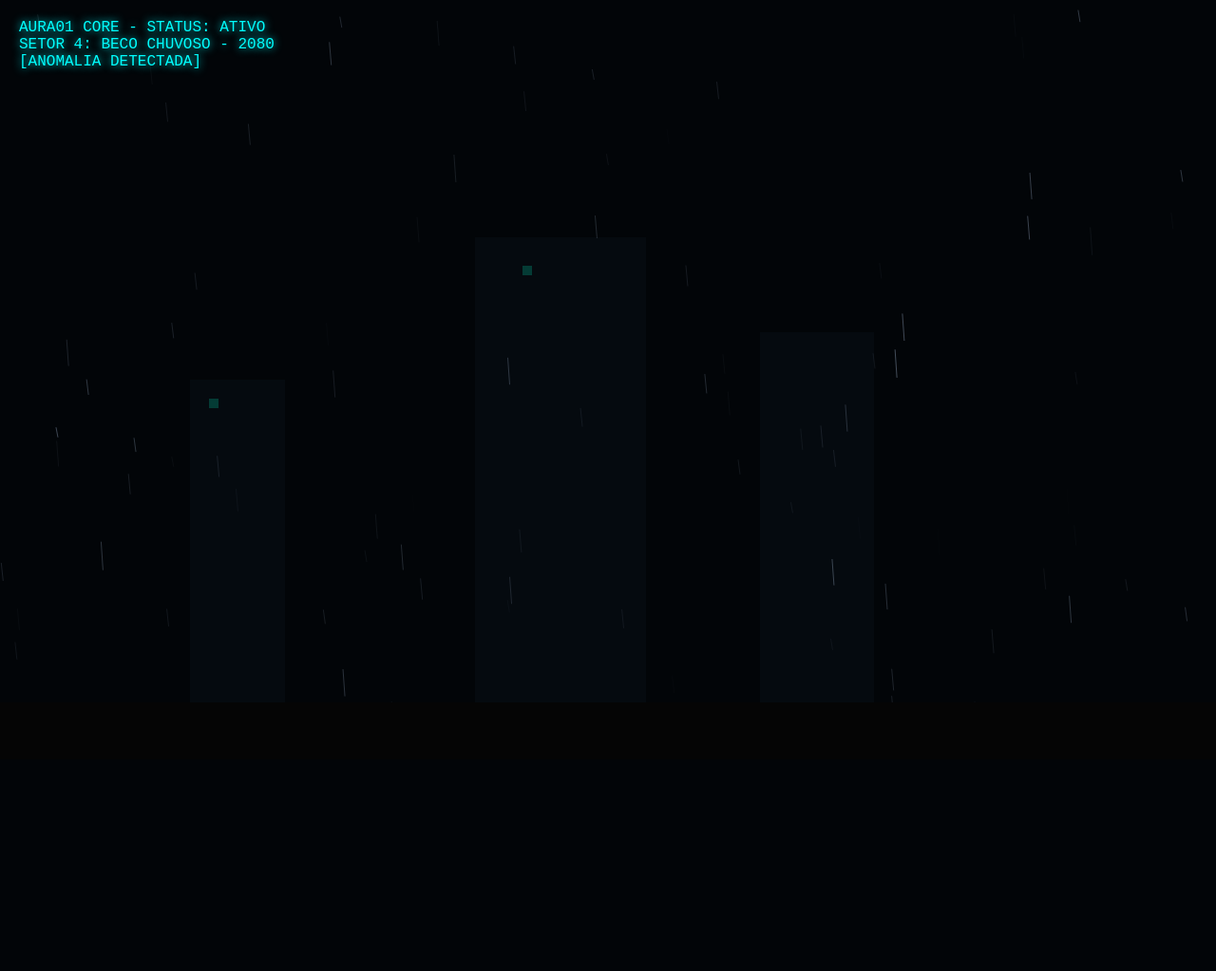
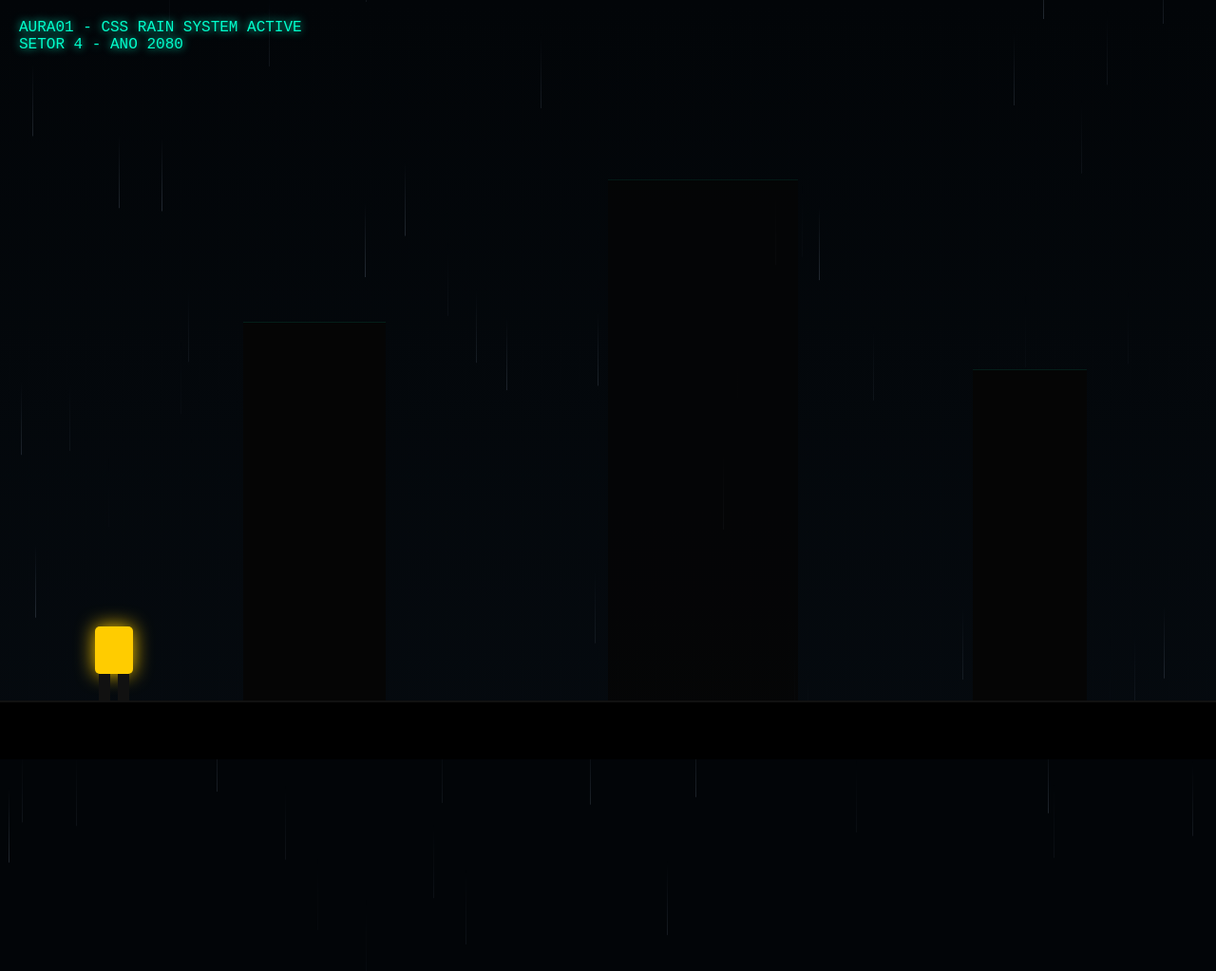
Before and after one commit to Rodrigo4guiar/GPO-Central-ICA01, a plain HTML site: page gpo_2080_flashback.html in a window 1280 px wide. Shown: the whole page at 95% size. Before the commit the page ends 800 px from the top, so only its background shows below. Drawn offline with Linux system fonts and the light colour scheme.

Commit message:
Update Game: Implement CSS-based rain as suggested by Arquiteto

```diff
--- a/gpo_2080_flashback.html
+++ b/gpo_2080_flashback.html
@@ -3,111 +3,102 @@
 <head>
     <meta charset="UTF-8">
     <meta name="viewport" content="width=device-width, initial-scale=1.0">
-    <title>GPO 2080 - Atmosfera Flashback</title>
+    <title>GPO 2080 - CSS Rain</title>
     <style>
+        :root {
+            --neon: #00ffcc;
+        }
         body { margin: 0; background: #020508; overflow: hidden; font-family: 'Courier New', monospace; }
-        canvas { display: block; }
-        #ui { position: absolute; top: 20px; left: 20px; color: #0ff; text-shadow: 0 0 10px #0ff; pointer-events: none; }
+
+        #game-container { position: relative; width: 100vw; height: 100vh; background: linear-gradient(to bottom, #020508 0%, #050a0f 100%); }
+
+        /* Estilo das Gotas Sugerido pelo Arquiteto */
+        .drop {
+            position: absolute;
+            width: 1px;
+            height: 80px;
+            background: linear-gradient(to bottom, transparent, rgba(174, 194, 224, 0.4));
+            animation: rain linear infinite;
+        }
+
+        @keyframes rain {
+            0% { transform: translateY(-120vh); }
+            100% { transform: translateY(120vh); }
+        }
+
+        /* Prédios ao fundo */
+        .building {
+            position: absolute; bottom: 60px; background: #050505;
+            border-top: 1px solid rgba(0, 255, 204, 0.1);
+            z-index: 2;
+        }
+
+        /* Personagem */
+        #agent {
+            position: absolute; bottom: 60px; left: 100px;
+            width: 40px; height: 80px; z-index: 10;
+        }
+        .jacket { width: 100%; height: 50px; background: #ffcc00; box-shadow: 0 0 20px #ffcc00; border-radius: 5px; }
+        .legs { width: 100%; height: 30px; display: flex; justify-content: space-around; }
+        .leg { width: 12px; height: 100%; background: #111; }
+
+        #floor { position: absolute; bottom: 0; width: 100%; height: 60px; background: #000; border-top: 2px solid #111; z-index: 5; }
+
+        #ui { position: absolute; top: 20px; left: 20px; color: var(--neon); text-shadow: 0 0 10px var(--neon); z-index: 100; }
     </style>
 </head>
 <body>
-    <div id="ui">
-        <div>AURA01 CORE - STATUS: ATIVO</div>
-        <div>SETOR 4: BECO CHUVOSO - 2080</div>
-        <div id="log">[ANOMALIA DETECTADA]</div>
+    <div id="game-container">
+        <div id="ui">
+            <div>AURA01 - CSS RAIN SYSTEM ACTIVE</div>
+            <div>SETOR 4 - ANO 2080</div>
+        </div>
+
+        <!-- Prédios -->
+        <div class="building" style="left: 20%; width: 150px; height: 400px;"></div>
+        <div class="building" style="left: 50%; width: 200px; height: 550px; opacity: 0.8;"></div>
+        <div class="building" style="left: 80%; width: 120px; height: 350px;"></div>
+
+        <div id="agent">
+            <div class="jacket"></div>
+            <div class="legs">
+                <div class="leg"></div>
+                <div class="leg"></div>
+            </div>
+        </div>
+
+        <div id="floor"></div>
     </div>
-    <canvas id="gameCanvas"></canvas>
 
     <script>
-        const canvas = document.getElementById('gameCanvas');
-        const ctx = canvas.getContext('2d');
-        canvas.width = window.innerWidth;
-        canvas.height = window.innerHeight;
+        const container = document.getElementById('game-container');
 
-        const player = {
-            x: 100,
-            y: canvas.height - 120,
-            width: 30,
-            height: 60,
-            color: '#ffcc00', // Jaqueta Amarela
-            speed: 5
-        };
+        // Gerar gotas usando a técnica do Arquiteto
+        function createRain() {
+            for(let i=0; i<100; i++) {
+                const drop = document.createElement('div');
+                drop.className = 'drop';
+                drop.style.left = Math.random() * 100 + 'vw';
+                drop.style.opacity = Math.random() * 0.5;
 
-        const raindrops = [];
-        for(let i = 0; i < 200; i++) {
-            raindrops.push({
-                x: Math.random() * canvas.width,
-                y: Math.random() * canvas.height,
-                length: Math.random() * 20 + 10,
-                speed: Math.random() * 10 + 10,
-                opacity: Math.random() * 0.5 + 0.1, // Camadas de profundidade
-                depth: Math.random() // 0 = fundo, 1 = frente
-            });
+                // Variar velocidade e delay para efeito natural
+                const duration = Math.random() * 0.5 + 0.5;
+                drop.style.animationDuration = duration + 's';
+                drop.style.animationDelay = Math.random() * 2 + 's';
+
+                container.appendChild(drop);
+            }
         }
 
-        function drawRain(depthLayer) {
-            raindrops.forEach(drop => {
-                // Desenha apenas as gotas da camada solicitada
-                if ((depthLayer === 'back' && drop.depth < 0.5) ||
-                    (depthLayer === 'front' && drop.depth >= 0.5)) {
+        createRain();
 
-                    ctx.strokeStyle = `rgba(174, 194, 224, ${drop.opacity})`;
-                    ctx.lineWidth = drop.depth * 1.5; // Gotas na frente são mais grossas
-                    ctx.beginPath();
-                    ctx.moveTo(drop.x, drop.y);
-                    ctx.lineTo(drop.x + 2, drop.y + drop.length);
-                    ctx.stroke();
-                }
-
-                // Update apenas uma vez por frame
-                if (depthLayer === 'front') {
-                    drop.y += drop.speed * (drop.depth + 0.5); // Gotas na frente caem mais rápido
-                    drop.x += 1;
-                    if (drop.y > canvas.height) {
-                        drop.y = -20;
-                        drop.x = Math.random() * canvas.width;
-                    }
-                }
-            });
-        }
-
-        function drawBackground() {
-            // Céu profundo
-            ctx.fillStyle = '#020508';
-            ctx.fillRect(0, 0, canvas.width, canvas.height);
-
-            // Prédios ao fundo (Silhuetas)
-            ctx.fillStyle = '#050a0f';
-            ctx.fillRect(200, canvas.height - 400, 100, 340);
-            ctx.fillRect(500, canvas.height - 550, 180, 490);
-            ctx.fillRect(800, canvas.height - 450, 120, 390);
-
-            // Janelas distantes (luzes)
-            ctx.fillStyle = 'rgba(0, 255, 204, 0.2)';
-            ctx.fillRect(220, canvas.height - 380, 10, 10);
-            ctx.fillRect(550, canvas.height - 520, 10, 10);
-
-            drawRain('back'); // Chuva atrás dos prédios/objetos
-
-            // Chão molhado
-            ctx.fillStyle = '#050505';
-            ctx.fillRect(0, canvas.height - 60, canvas.width, 60);
-        }
-
-        function update() {
-            ctx.clearRect(0, 0, canvas.width, canvas.height);
-            drawBackground();
-            drawPlayer();
-            drawRain('front'); // Chuva na frente do personagem
-            requestAnimationFrame(update);
-        }
-
+        // Movimento
+        let pos = 100;
         window.addEventListener('keydown', (e) => {
-            if(e.key === 'ArrowRight') player.x += player.speed;
-            if(e.key === 'ArrowLeft') player.x -= player.speed;
+            if(e.key === 'ArrowRight') pos += 15;
+            if(e.key === 'ArrowLeft') pos -= 15;
+            document.getElementById('agent').style.left = pos + 'px';
         });
-
-        update();
     </script>
 </body>
 </html>
```
